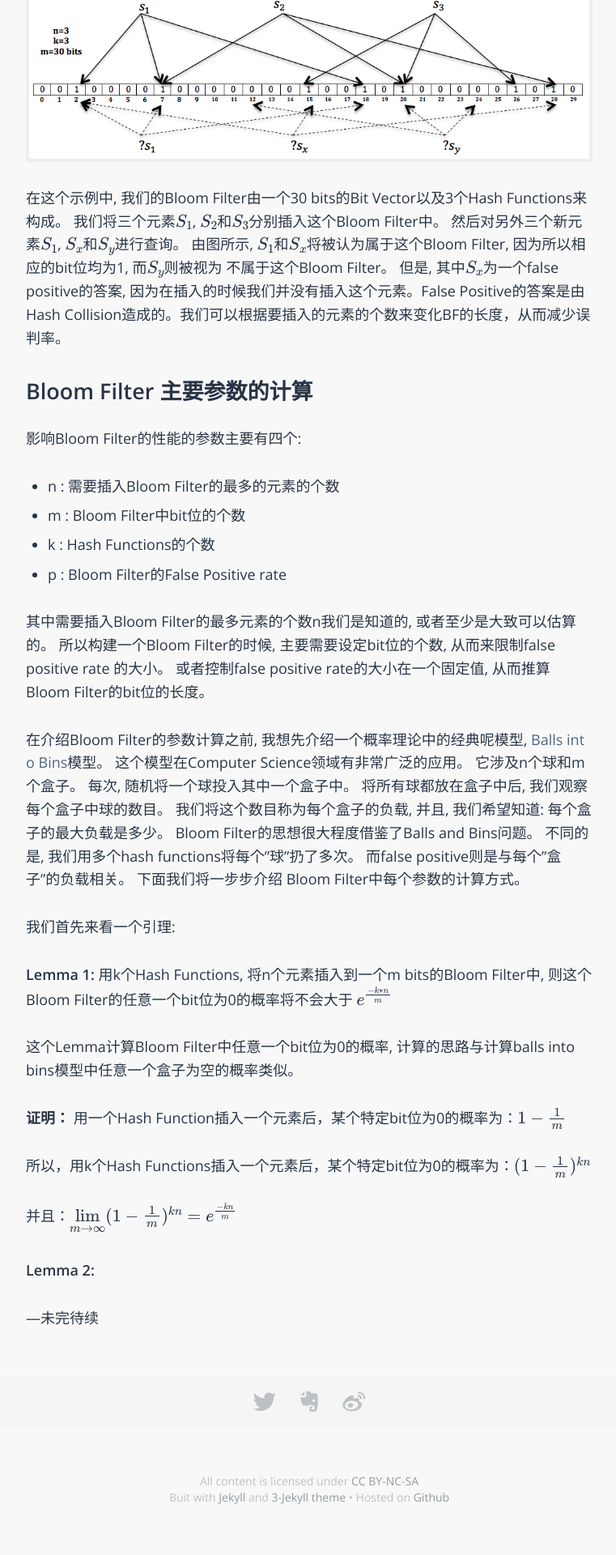
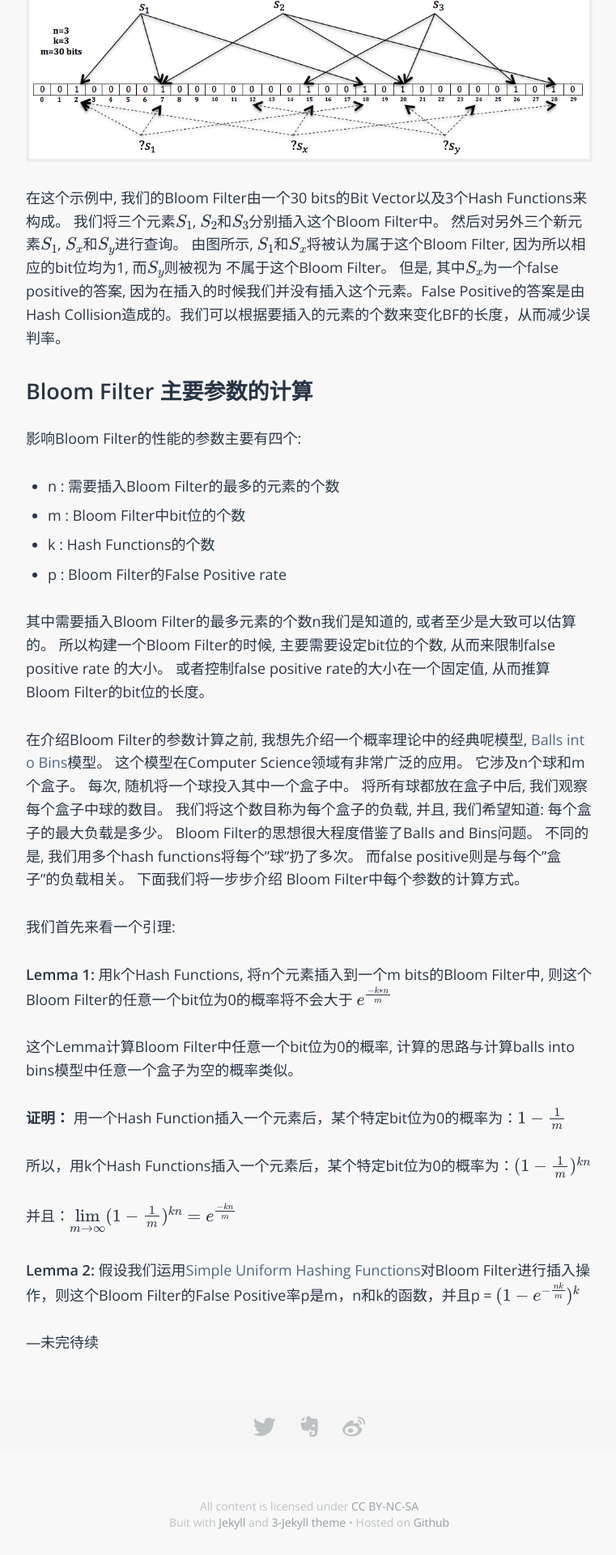
Before and after one commit to sophiesongge/sophiesongge.github.io, a Jekyll site: the page built from _posts/2016-09-06-bloom-filter.markdown, in a window 1280 px wide. Shown: the part 1213-3133 px from the top of the page at 81% size, without its empty margins (258-1019 px from the left). Built offline with Jekyll 4.4.1, drawn with Linux system fonts in a browser that asks for light colours; some web fonts are replaced; formulas are drawn with MathJax 3.

Commit message:
add post for bloom filter

```diff
--- a/_posts/2016-09-06-bloom-filter.markdown
+++ b/_posts/2016-09-06-bloom-filter.markdown
@@ -71,10 +71,11 @@ Bloom Filter中每个参数的计算方式。
 
 并且：$\lim\limits_{m\to\infty}(1-\frac{1}{m})^{kn}=e^{\frac{-kn}{m}}$
 
-**Lemma 2:**
+**Lemma 2:** 假设我们运用[Simple Uniform Hashing Functions]对Bloom Filter进行插入操作，则这个Bloom Filter的False Positive率p是m，n和k的函数，并且p = $(1-e^{-\frac{nk}{m}})^k$
 
 ---未完待续
 
 
 [Bloom Filter]: https://en.wikipedia.org/wiki/Bloom_filter
 [Balls into Bins]: https://en.wikipedia.org/wiki/Balls_into_bins
+[Simple Uniform Hashing Functions]: https://en.wikipedia.org/wiki/SUHA_(computer_science)
```
